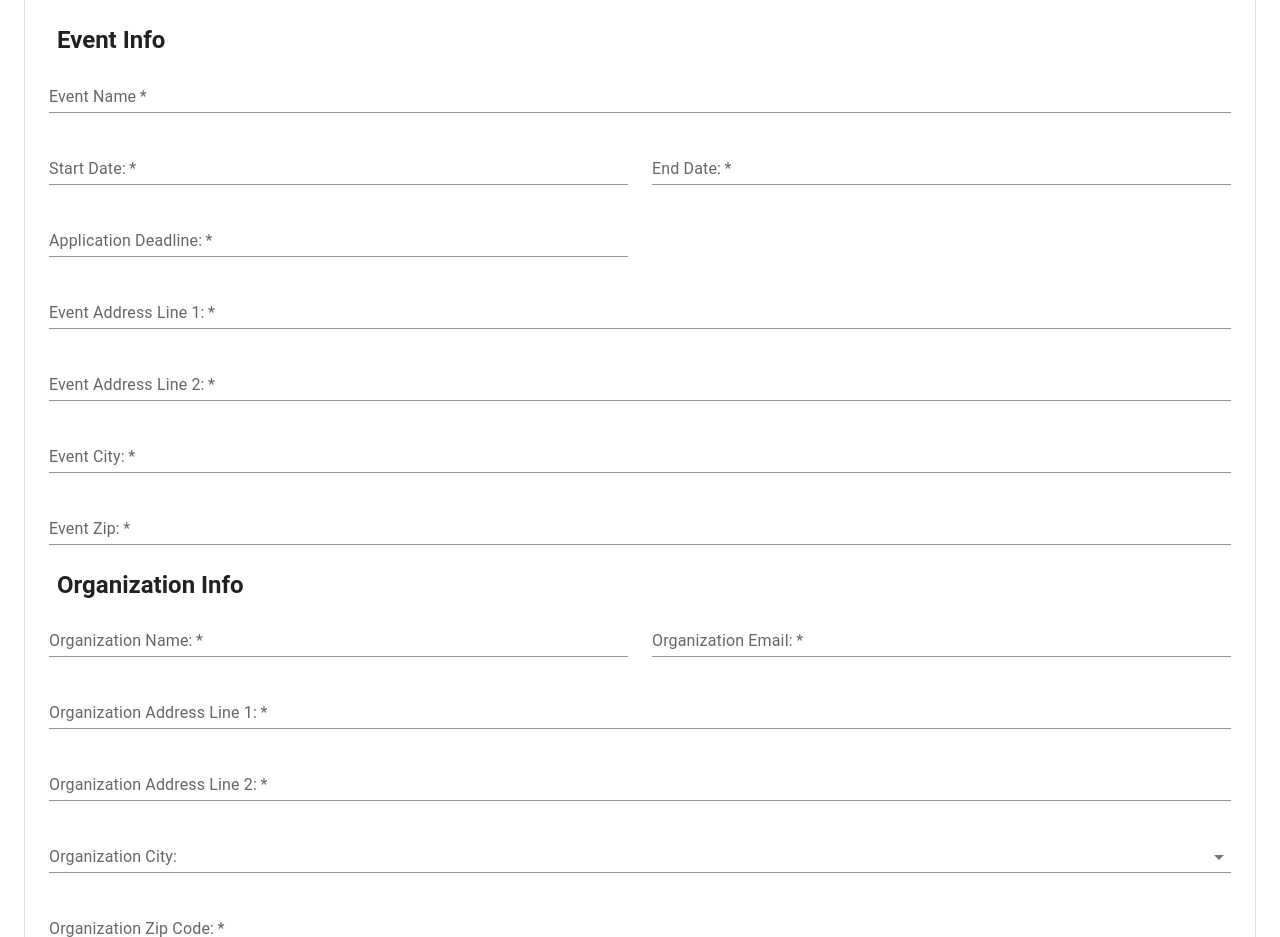
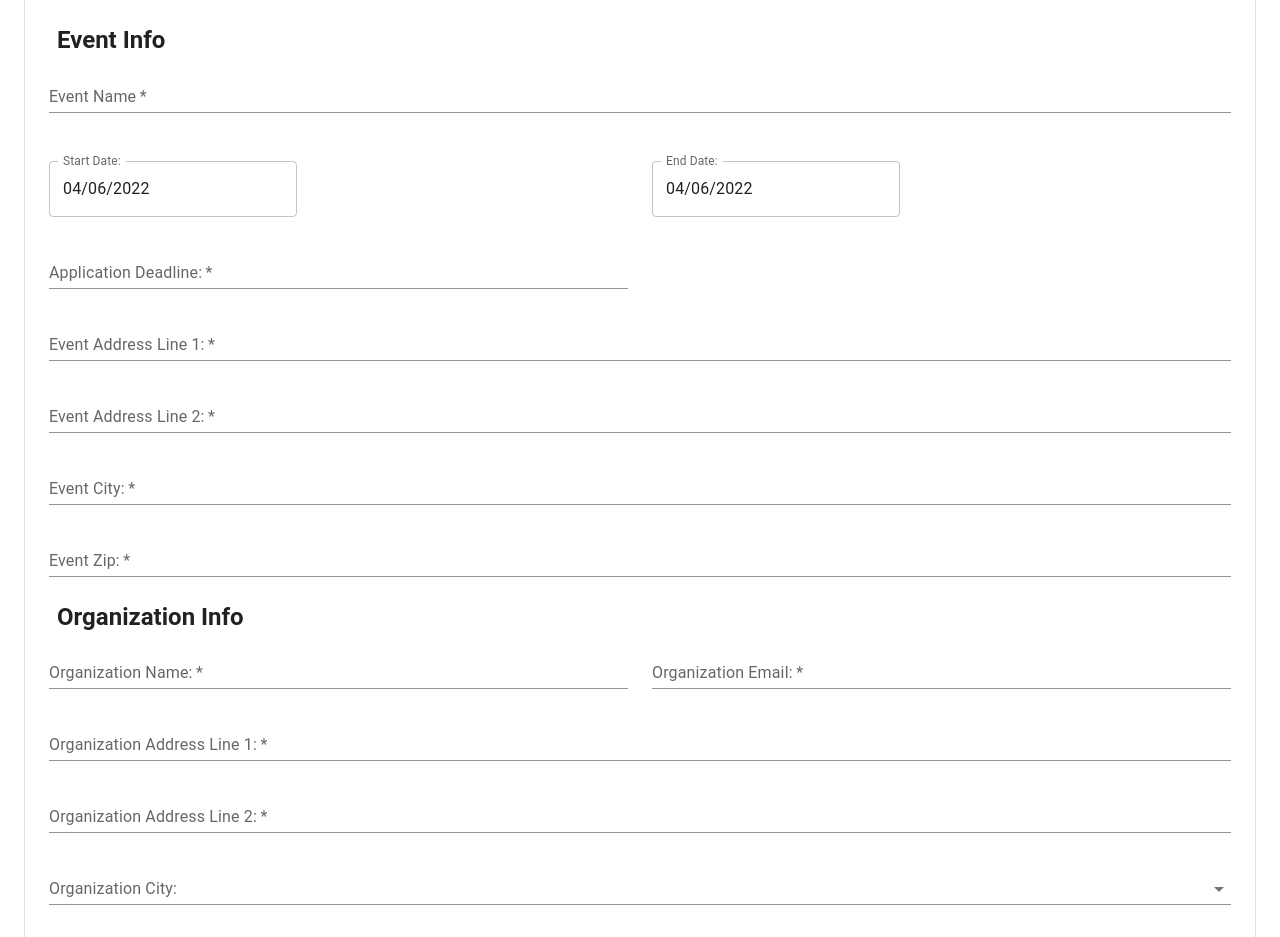
Before and after one commit to Preity24/hcv-app, a React (Create React App) app: page /addOpportunity in a window 1280 px wide. Shown: the part 780-1717 px from the top of the page. Built offline with nearby package versions, Linux system fonts and the light colour scheme.

Commit message:
add calendar and validation of form

```diff
--- a/package.json
+++ b/package.json
@@ -18,6 +18,7 @@
     "bootstrap": "^5.1.0",
     "bootstrap-icons": "^1.8.1",
     "bulma": "^0.9.3",
+    "date-fns": "^2.28.0",
     "lodash": "^4.17.20",
     "react": "^17.0.2",
     "react-bootstrap": "^2.0.0-rc.1",
@@ -59,6 +60,7 @@
   },
   "devDependencies": {
     "@mui/material": "^5.6.0",
+    "@mui/x-date-pickers": "^5.0.0-alpha.0",
     "mui-image": "^1.0.4",
     "react-image-resizer": "^1.3.0"
   }
--- a/src/components/AddOpportunity/BasicInfoForm.js
+++ b/src/components/AddOpportunity/BasicInfoForm.js
@@ -14,7 +14,10 @@ import FormControl from '@mui/material/FormControl';
 import { useNavigate } from 'react-router-dom';
 import { StyledEngineProvider } from '@mui/material/styles';
 import {searchCategories} from '../config';
-import ListItemText from '@mui/material/ListItemText';
+import { AdapterDateFns } from '@mui/x-date-pickers/AdapterDateFns';
+import { LocalizationProvider } from '@mui/x-date-pickers/LocalizationProvider';
+import { DatePicker } from '@mui/x-date-pickers/DatePicker';
+import AlertMessage from "../../utils/AlertMessage";
 
 const defaultValues = {
     name: "",
@@ -34,6 +37,9 @@ const defaultValues = {
 export default function BasicInfoForm() {
 
     const [formValues, setFormValues] = useState(defaultValues);
+    const [start_date, setStartDate] = useState(new Date());
+    const [end_date, setEndDate] = useState(new Date());
+    const [date_status, setDateStatus] = useState("Success");
 
     const handleInputChange = (e) => {
         const { name, value } = e.target;
@@ -46,9 +52,12 @@ export default function BasicInfoForm() {
     const navigate = useNavigate();
 
     const handleSubmit = async (event) => {
+        if (start_date > end_date) {
+            setDateStatus({ msg: "Start Date should not exceed End Date!", key: Math.random()});
+        } else {
             event.preventDefault();
             console.log(formValues);
-        await axios.post('http://localhost:5001/opportunities',{
+            await axios.post('http://localhost:5001/opportunities', {
                 id: formValues.id,
                 name: formValues.name,
                 category: formValues.category,
@@ -62,13 +71,14 @@ export default function BasicInfoForm() {
                 website: formValues.website,
                 image_path: "null",
                 reviews: "null",
-            start_date: null,
-            end_date: null,
+                start_date: start_date,
+                end_date: end_date,
                 application_deadline: null,
                 ageRange: formValues.ageRange,
                 orgCity: formValues.orgCity
             });
             navigate("/home");
+        }
     };
 
     return (
@@ -253,26 +263,47 @@ export default function BasicInfoForm() {
                     />
                 </Grid>
                 <Grid item xs={12} sm={6}>
-                    <TextField
-                        required
-                        id="startDate"
-                        name="startDate"
+                    <Box sx={{ display: 'flex', mt: 3, align: 'left'}}>
+                        <LocalizationProvider dateAdapter={AdapterDateFns}>
+                            <DatePicker
+                                id="start_date"
+                                name="start_date"
                                 label="Start Date:"
-                        fullWidth
-                        variant="standard"
-                        autoComplete="new-password"
+                                value={start_date}
+                                onChange={(newValue) => {
+                                    setStartDate(newValue);
+                                }}
+                                PopoverProps={{
+                                    anchorOrigin: { horizontal: "center", vertical: "bottom" },
+                                    transformOrigin: { horizontal: "center", vertical: "bottom" }
+                                }}
+                                InputAdornmentProps={{ position: 'start' }}
+                                renderInput={(params) => <TextField {...params} />}
                             />
+                        </LocalizationProvider>
+                    </Box>
                 </Grid>
                 <Grid item xs={12} sm={6}>
-                    <TextField
-                        required
-                        id="endDate"
-                        name="endDate"
+                    <Box sx={{ display: 'flex', mt: 3, align: 'left'}}>
+                        <LocalizationProvider dateAdapter={AdapterDateFns}>
+                            <DatePicker
+                                id="end_date"
+                                name="end_date"
                                 label="End Date:"
-                        fullWidth
-                        variant="standard"
-                        autoComplete="new-password"
+                                value={end_date}
+                                onChange={(newValue) => {
+                                    setEndDate(newValue);
+                                }}
+                                PopoverProps={{
+                                    placement: 'left',
+                                    anchorOrigin: { horizontal: "center", vertical: "bottom" },
+                                    transformOrigin: { horizontal: "center", vertical: "bottom" }
+                                }}
+                                InputAdornmentProps={{ position: 'start' }}
+                                renderInput={(params) => <TextField {...params} />}
                             />
+                        </LocalizationProvider>
+                    </Box>
                 </Grid>
                 <Grid item xs={12} sm={6}>
                     <TextField
@@ -474,6 +505,7 @@ export default function BasicInfoForm() {
                     Submit
                 </Button>
             </Box>
+            {date_status === 'Success' ? null : <AlertMessage key={date_status.key} message={date_status.msg}/> }
         </React.Fragment>
         </StyledEngineProvider>
     );
--- /dev/null
+++ b/src/utils/AlertMessage.js
@@ -0,0 +1,38 @@
+import React from "react";
+import Snackbar from "@mui/material/Snackbar";
+import IconButton from "@mui/material/IconButton";
+import CloseIcon from "@mui/icons-material/Close";
+
+export default function AlertMassage({ message }) {
+    const [open, setOpen] = React.useState(true);
+    function handleClose(event, reason) {
+        if (reason === "clickaway") {
+            return;
+        }
+        setOpen(false);
+    }
+
+    return (
+        <div>
+            <Snackbar
+                anchorOrigin={{
+                    vertical: "bottom",
+                    horizontal: "left"
+                }}
+                open={open}
+                autoHideDuration={2000}
+                onClose={handleClose}
+                variant="warning"
+                ContentProps={{
+                    "aria-describedby": "message-id"
+                }}
+                message={message}
+                action={[
+                    <IconButton key="close" onClick={handleClose}>
+                        <CloseIcon />
+                    </IconButton>
+                ]}
+            />
+        </div>
+    );
+}
```
Also changed, not shown: 1 other file (tests, documents, lock files or other folders). Lines whose indentation alone changed are shown as unchanged.
